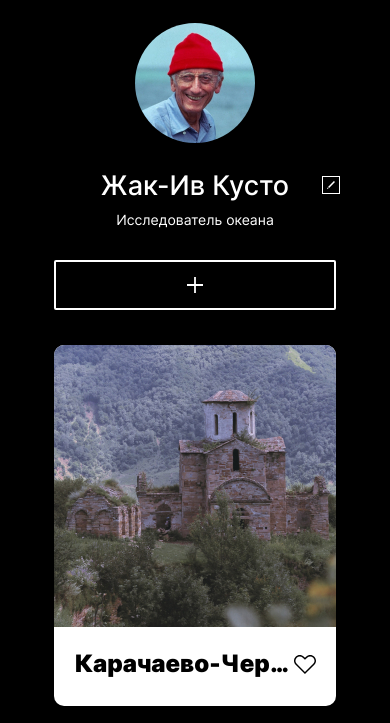
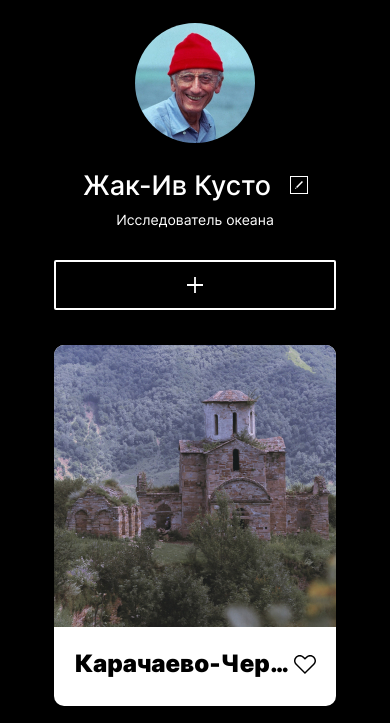
Before and after one commit to ArinaGlad/mesto, a plain HTML site: page index.html in a window 390 px wide. Shown: the part 101-824 px from the top of the page. Drawn offline with Linux system fonts and the light colour scheme.

Commit message:
fix rewieve

```diff
--- a/blocks/popup/__container/popup__container.css
+++ b/blocks/popup/__container/popup__container.css
@@ -1,14 +1,10 @@
 .popup__container {
-    position: absolute;
     background: #FFFFFF;
     box-shadow: 0px 0px 25px rgba(0, 0, 0, 0.15);
     border-radius: 10px;
     min-height: 330px;
     min-width: 430px;
     margin: 0 auto;
-    top: 50%;
-    left: 50%;
-    transform: translate(-50%, -50%);
     padding: 34px 36px 37px 36px;
     display: flex;
     flex-direction: column;
--- a/blocks/popup/_opened/popup_opened.css
+++ b/blocks/popup/_opened/popup_opened.css
@@ -1,3 +1,5 @@
 .popup_opened {
-    display: block;
+    display: flex;
+    justify-content: center;
+    align-items: center;
 }
--- a/blocks/profile/__edit/profile__edit.css
+++ b/blocks/profile/__edit/profile__edit.css
@@ -14,8 +14,7 @@
 
 @media screen and (max-width: 700px) {
     .profile__edit {
-        position: absolute;
-        right: -32px;
+       margin-right: auto;
     }
 }
 
@@ -24,7 +23,5 @@
         min-width: 18px;
         height: 18px;
         background-size: 7.5px 7.5px;
-        position: absolute;
-        right: -25px;
     }
 }
--- a/blocks/profile/__header/profile__header.css
+++ b/blocks/profile/__header/profile__header.css
@@ -20,10 +20,12 @@
 
 @media screen and (max-width: 700px) {
     .profile__header {
-        margin: 0 auto;
         text-align: center;
         font-size: 27px;
         line-height: 33px;
+        max-width: 190px;
+        margin-left: auto;
+        width: 100%;
     }
 
 }
--- a/blocks/profile/__text-wrap/profile__text-wrap.css
+++ b/blocks/profile/__text-wrap/profile__text-wrap.css
@@ -1,7 +1,12 @@
 .profile__text-wrap {
     display: flex;
     align-items: center;
-    position: relative;
     width: 100%;
     justify-content: space-between;
 }
+
+@media screen and (max-width: 500px) {
+    .profile__text-wrap {
+        justify-content: flex-end;
+    }
+}
--- a/blocks/profile/__text/profile__text.css
+++ b/blocks/profile/__text/profile__text.css
@@ -15,6 +15,6 @@
 
 @media screen and (max-width: 500px) {
     .profile__text {
-        width: 68%;
+        width: 100%;
     }
 }
```
